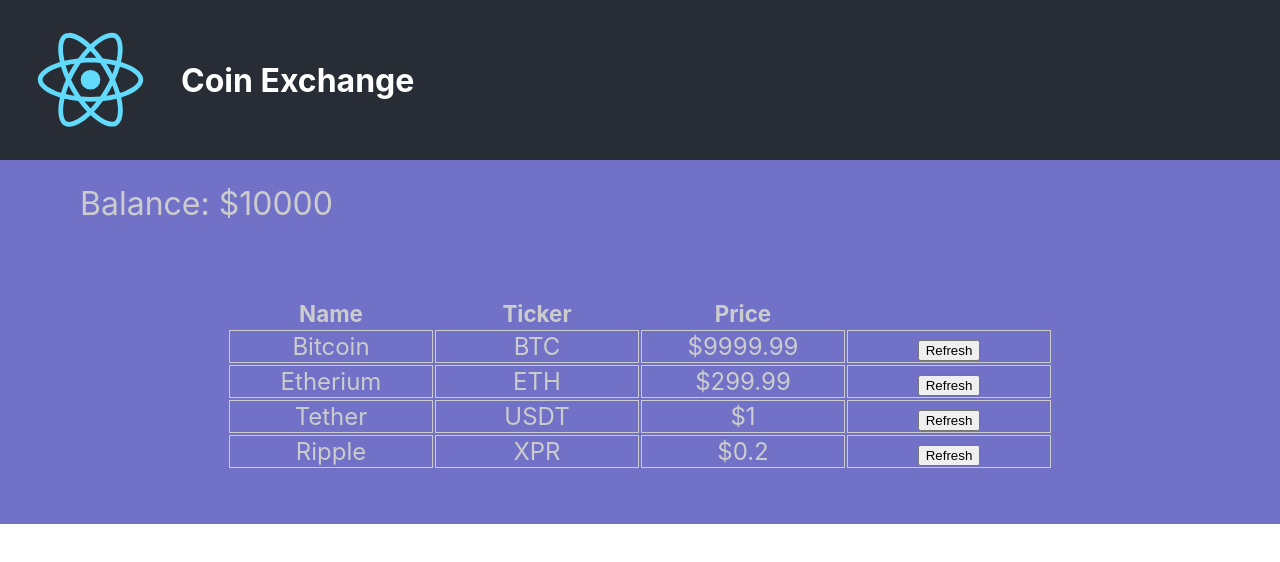
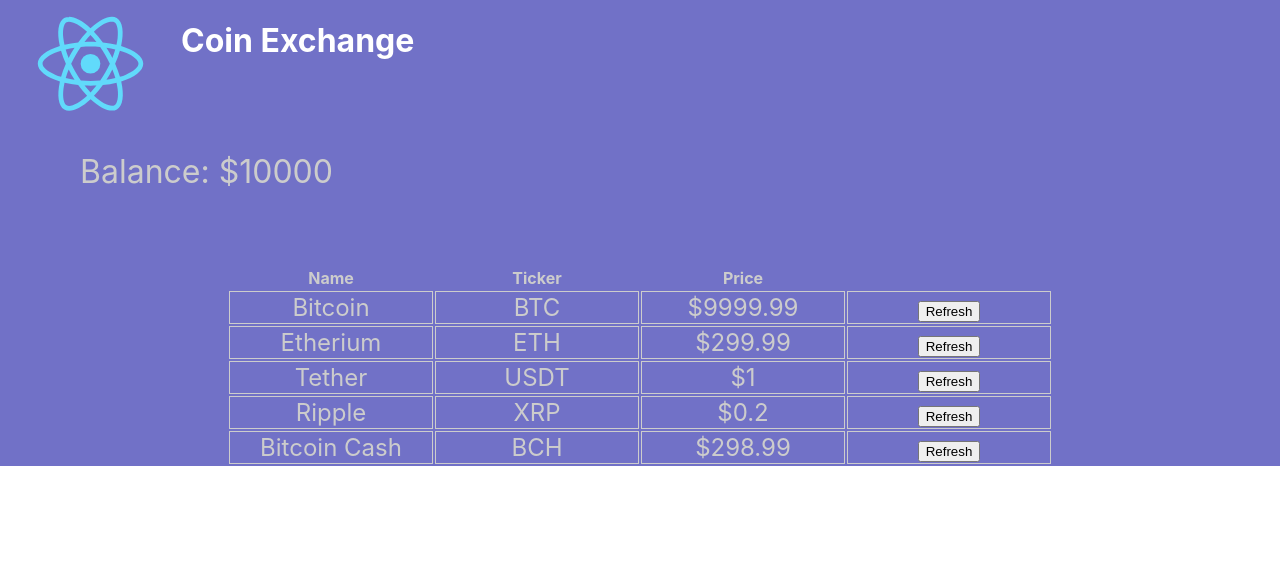
Before and after one commit to dlepine009/.coin-exchange, a React (Create React App) app: page / in a window 1280 px wide. Shown: the top 562 px of the page. Built offline with nearby package versions, Linux system fonts and the light colour scheme.

Commit message:
componentization

```diff
--- a/src/App.css
+++ /dev/null
@@ -1,44 +0,0 @@
-.App {
-  text-align: center;
-  background-color: rgb(113, 113, 199);
-  color: #cccccc;
-}
-
-.App-logo {
-  height: 8rem;
-  pointer-events: none;
-}
-
-.coin-table {
-  margin:50px auto 50px auto;
-  display: inline-block;
-  font-size: 1.4rem;
-}
-
-.App-header {
-  background-color: #282c34;
-  min-height: 20vh;
-  display: flex;
-  flex-direction: row;
-  align-items: center;
-  justify-content: flex-start;
-
-  color: white;
-}
-
-.App-title {
-  font-size: 4rem;
-}
-
-.App-link {
-  color: #61dafb;
-}
-
-@keyframes App-logo-spin {
-  from {
-    transform: rotate(0deg);
-  }
-  to {
-    transform: rotate(360deg);
-  }
-}
--- a/src/App.js
+++ b/src/App.js
@@ -1,38 +1,62 @@
-import logo from './logo.svg';
-import './App.css';
 import React from 'react';
-import Coin from './components/Coin/Coin';
 import AccountBalance from './components/AccountBalance/AccountBalance.jsx';
+import CoinList from './components/CoinList/CoinList';
+import Header from './components/Header/Header';
+import styled from 'styled-components'
+
+const Div = styled.div`
+    text-align: center;
+    background-color: rgb(113, 113, 199);
+    color: #cccccc;
+`;
 
 
-function App() {
-  return (
-    <div className="App">
-      <header className="App-header">
-        <img src={logo} alt="React logo" className="App-logo" />
-        <h1 className="App-title"></h1>
-        <h1>
-          Coin Exchange
-        </h1>
-      </header>
-      <AccountBalance amount={10000} />
-      <table className="coin-table">
-        <thead>
-          <tr>
-            <th> Name </th>
-            <th> Ticker </th>
-            <th> Price </th>
-          </tr>
-        </thead>
-        <tbody>
-          <Coin name="Bitcoin" ticker="BTC" price={9999.99} />
-          <Coin name="Etherium" ticker="ETH" price={299.99} />
-          <Coin name="Tether" ticker="USDT" price={1.0} />
-          <Coin name="Ripple" ticker="XPR" price={0.2} />
-        </tbody>
-      </table>
-    </div>
-  );
+class App extends React.Component {
+  constructor(props) {
+    super(props)
+    this.state = {
+      balance: 10000,
+      coinData: [
+        {
+          name: 'Bitcoin',
+          ticker: 'BTC',
+          price: 9999.99
+        },
+        {
+          name: "Etherium",
+          ticker: "ETH",
+          price: 299.99
+        },
+        {
+          name: "Tether",
+          ticker: "USDT",
+          price: 1.0
+        },
+        {
+          name: "Ripple",
+          ticker: "XRP",
+          price: 0.2
+        },
+        {
+          name: "Bitcoin Cash",
+          ticker: "BCH",
+          price: 298.99
+        }
+      ]
+    }
+  }
+
+  render() {
+
+    return (
+      <Div className="App">
+        <Header />
+        <AccountBalance amount={this.state.balance} />
+        <CoinList coinData={this.state.coinData} />
+      </Div>
+    );
+  }
+
+
 }
-
-export default App;
+export default App
--- /dev/null
+++ b/src/components/CoinList/CoinList.jsx
@@ -0,0 +1,40 @@
+import React, { Component } from 'react'
+import Coin from '../Coin/Coin';
+import styled from 'styled-components';
+
+
+
+
+
+const Table = styled.table`
+margin: 50px auto 50px auto;
+display: inline - block;
+font - size: 1.4rem;
+`
+
+
+export default class CoinList extends Component {
+    render() {
+        return (
+            <div>
+                <Table>
+                    <thead>
+                        <tr>
+                            <th> Name </th>
+                            <th> Ticker </th>
+                            <th> Price </th>
+                        </tr>
+                    </thead>
+                    <tbody>
+                        {
+                            this.props.coinData.map(({ name, ticker, price }) =>
+                                <Coin key={ticker} name={name} ticker={ticker} price={price} />)
+                        }
+
+
+                    </tbody>
+                </Table>
+            </div>
+        )
+    }
+}
--- /dev/null
+++ b/src/components/Header/Header.jsx
@@ -0,0 +1,44 @@
+import React, { Component } from 'react'
+import logo from './logo.svg';
+import styled from 'styled-components';
+
+
+
+
+
+const AppLogo = styled.img`
+    height: 8rem;
+    pointer - events: none;
+`;
+
+const HeaderApp = styled.header`
+    background - color: #282c34;
+    min - height: 20vh;
+    display: flex;
+    flex - direction: row;
+    align - items: center;
+    justify - content: flex - start;
+    color: white;
+`;
+
+const H1 = styled.h1`
+    font - size: 4rem;
+`;
+
+
+
+export default class Header extends Component {
+    render() {
+        return (
+            <div>
+                <HeaderApp>
+                    <AppLogo src={logo} alt="React logo" />
+
+                    <H1>
+                        Coin Exchange
+          </H1>
+                </HeaderApp>
+            </div>
+        )
+    }
+}
```
Also changed, not shown: src/components/Header/logo.svg (renamed from src/logo.svg).
